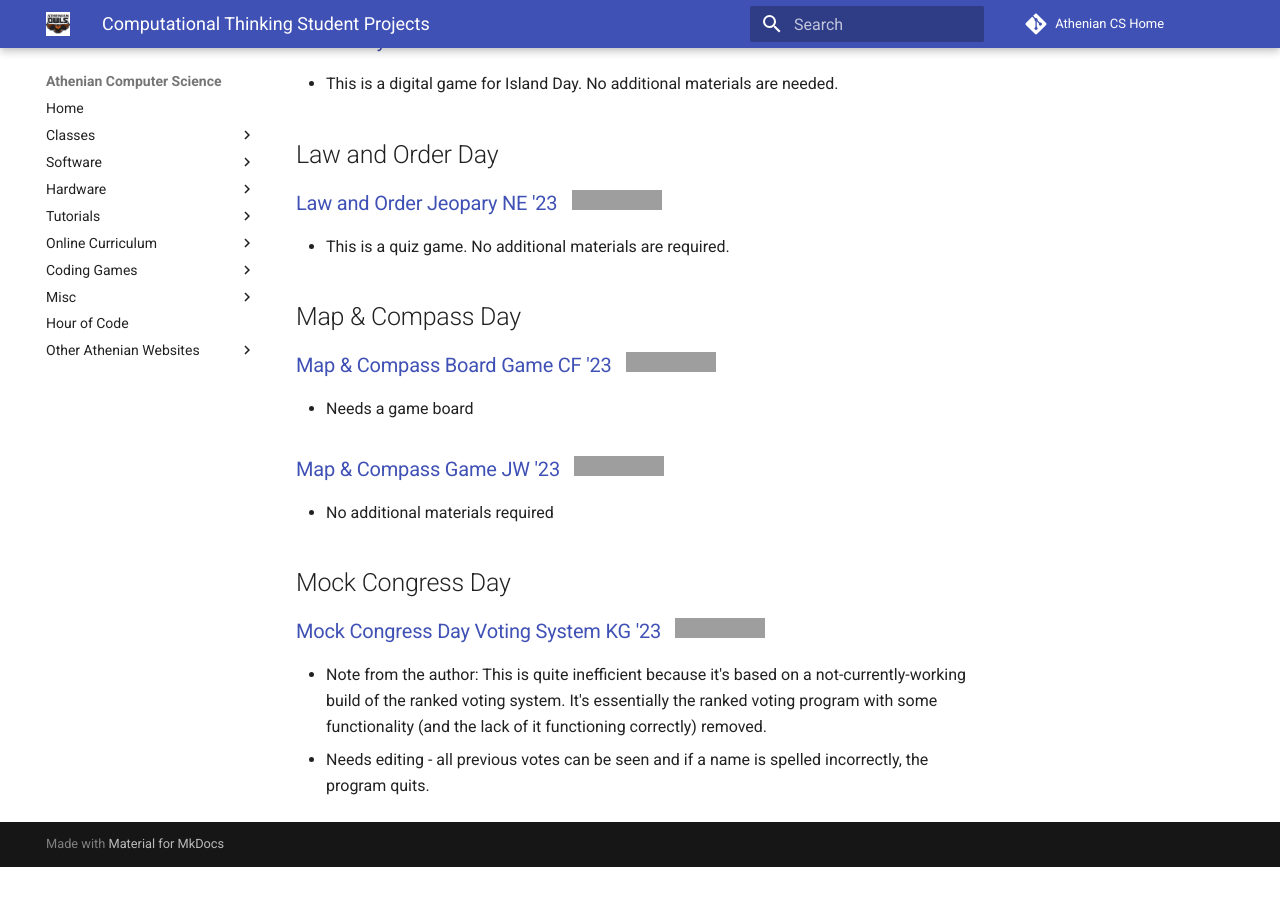
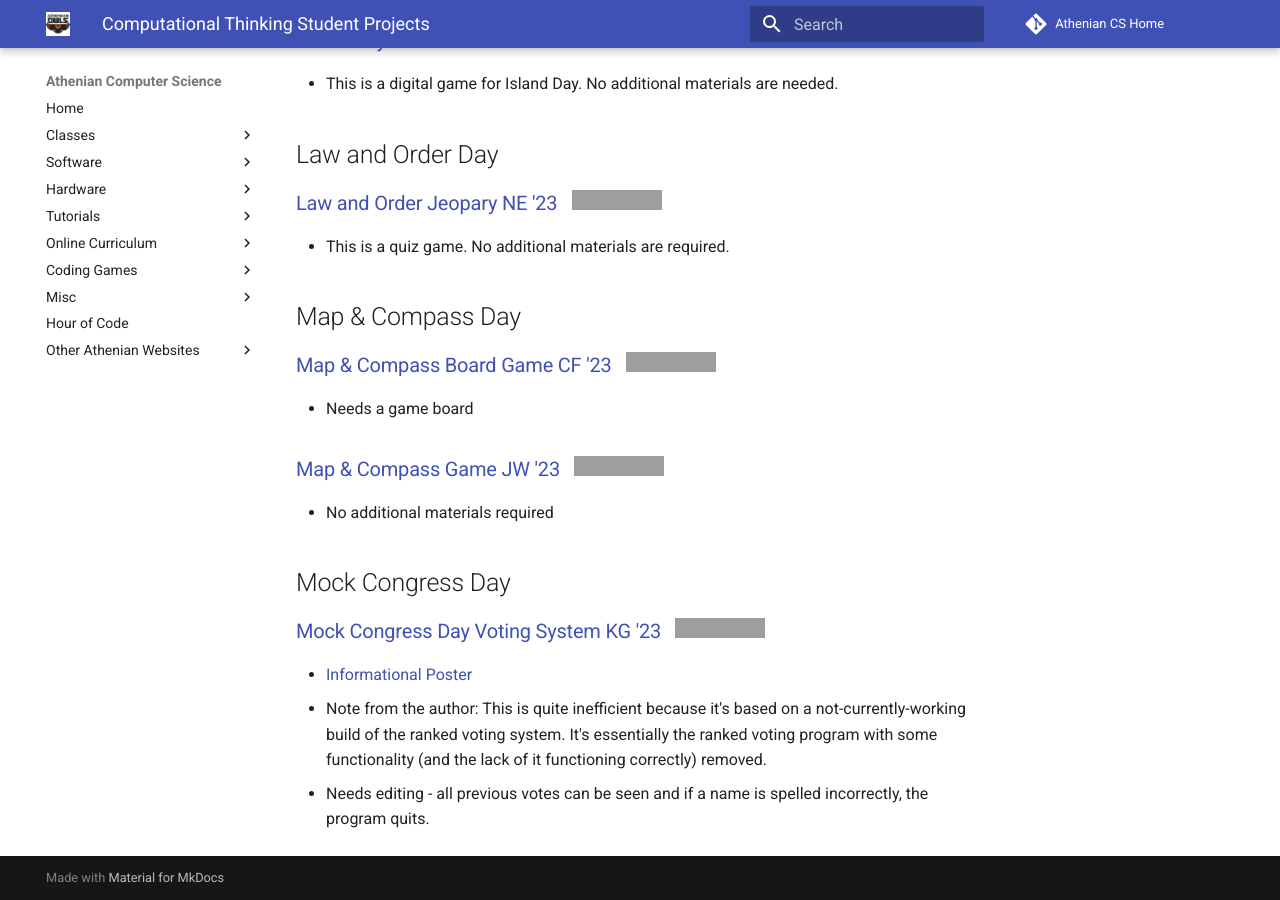
Before and after one commit to athenian-computational-thinking/athenian-cs-mkdocs, an MkDocs documentation site: the page built from docs/ct-projects.md, in a window 1280 px wide and 900 px high, scrolled down 2212 px, cut to the strip 0-900 px from the top of the window. Built offline with MkDocs 1.6.1 and Material for MkDocs 9.7.7, drawn with Linux system fonts in a browser that asks for light colours; comment, search, counter and statistics services are not loaded; before the commit the page ends 3079 px from its top, so only the background shows below that; grey boxes are pictures that could not be loaded.

Commit message:
Update ct-projects.md

```diff
--- a/docs/ct-projects.md
+++ b/docs/ct-projects.md
@@ -84,6 +84,7 @@ These are programs written by the 9th grade Computational Thinking students for
 
 ## Mock Congress Day
 ### [Mock Congress Day Voting System KG '23](https://github.com/athenian-ct-projects/Mock-Congress-Day-KG) &nbsp; [![Run on Repl.it](https://repl.it/badge/github/athenian-ct-projects/Mock-Congress-Day-KG)](https://repl.it/github/athenian-ct-projects/Mock-Congress-Day-KG)
+* [Informational Poster](https://github.com/athenian-ct-projects/Mock-Congress-Day-KG/blob/master/Voting%20Program%20Poster.pdf)
 * Note from the author: This is quite inefficient because it's based on a not-currently-working build of the ranked voting system.
 It's essentially the ranked voting program with some functionality (and the lack of it functioning correctly) removed.
 * Needs editing - all previous votes can be seen and if a name is spelled incorrectly, the program quits.
```
